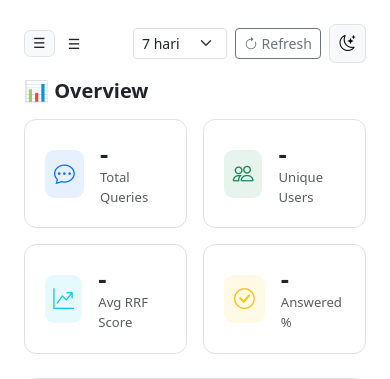
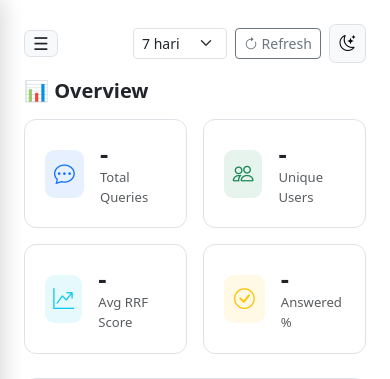
Before and after one commit to toha518/chatbot-qna, a Flask app: template templates/dashboard.html in a window 390 px wide. Shown: the top 379 px of the page. Run offline with Flask 3, Linux system fonts and the light colour scheme; the template is opened without the code that fills it, so the values that code supplies are empty; some libraries are stand-ins or nearby versions.

Commit message:
fix(dashboard): three critical bugs — external links, mobile sidebar, hamburger
1. External links (FAQ/QnA) blocked by JS preventDefault:
   - Navigation handler now skips links without data-page attribute
   - if (!this.dataset.page) return → browser follows href normally

2. Mobile sidebar overlay fixed:
   - Single hamburger button toggles ☰/✕ text
   - Click outside sidebar auto-closes
   - Removed conflicting X button from top bar

3. CSS cleanup:
   - Replaced nav-toggle-btn with sidebar-hamburger
   - Mobile sidebar gets box-shadow overlay
   - Separate collapsed (desktop) vs open (mobile) states

```diff
--- a/templates/dashboard.html
+++ b/templates/dashboard.html
@@ -60,7 +60,11 @@
     .sidebar.collapsed { transform: translateX(-100%); }
     .sidebar.collapsed ~ .main-content { margin-left: 0; }
     .sidebar.collapsed ~ .sidebar-toggle { left: 0; border-radius: 0 .4rem .4rem 0; }
-    .nav-toggle-btn { cursor: pointer; padding: .35rem .5rem; border-radius: .4rem; border: 1px solid var(--bs-border-color); background: var(--bs-tertiary-bg); color: var(--bs-body-color); line-height: 1; }
+    .sidebar-hamburger {
+      display: none; padding: .25rem .5rem; border-radius: .4rem;
+      border: 1px solid var(--bs-border-color); background: var(--bs-tertiary-bg);
+      font-size: 1.1rem; line-height: 1; cursor: pointer;
+    }
     .stat-card {
       border-radius: .75rem; padding: 1.25rem;
       display: flex; align-items: center; gap: 1rem;
@@ -99,11 +103,15 @@
     .terminal-box .err { color: #f38ba8; }
     .theme-toggle { cursor: pointer; padding: .4rem .6rem; border-radius: .4rem; border: 1px solid var(--bs-border-color); background: var(--bs-tertiary-bg); }
     @media (max-width: 768px) {
-      .sidebar { transform: translateX(-100%); }
+      .sidebar {
+        transform: translateX(-100%);
+        box-shadow: 4px 0 20px rgba(0,0,0,.15);
+      }
       .sidebar.open { transform: translateX(0); }
+      .sidebar.collapsed { transform: translateX(-100%); }
       .main-content { margin-left: 0; }
       .sidebar-toggle { display: none; }
-      .nav-toggle-btn { display: inline-flex !important; }
+      .sidebar-hamburger { display: inline-flex; }
     }
   </style>
 </head>
@@ -136,10 +144,7 @@
   <div class="main-content" id="mainContent">
     <!-- Top Bar -->
     <div class="d-flex justify-content-between align-items-center mb-3">
-      <div>
-        <button class="btn btn-sm d-none nav-toggle-btn" onclick="toggleSidebar()">☰</button>
-        <button class="btn btn-sm d-md-none" onclick="mobileToggle()">☰</button>
-      </div>
+      <button class="btn btn-sm sidebar-hamburger" onclick="toggleMobileSidebar()" id="hamburgerBtn">☰</button>
       <div class="d-flex align-items-center gap-2 ms-auto">
         <select class="form-select form-select-sm" style="width:auto" id="timeRange" onchange="refreshAll()">
           <option value="1">Hari ini</option>
@@ -150,7 +155,7 @@
         </select>
         <button class="btn btn-sm btn-outline-secondary" onclick="refreshAll()" id="refreshBtn"><i class="bi bi-arrow-clockwise"></i> Refresh</button>
         <button class="theme-toggle" onclick="toggleTheme()" title="Toggle dark/light mode" id="themeBtn"><i class="bi bi-moon-stars"></i></button>
-        <button class="btn btn-sm d-md-none" onclick="document.getElementById('sidebar').classList.remove('open')" id="closeSidebarBtn" style="display:none"><i class="bi bi-x-lg"></i></button>
+
       </div>
     </div>
 
@@ -380,6 +385,8 @@
     // Navigation
     document.querySelectorAll('.sidebar-nav .nav-link').forEach(el => {
       el.addEventListener('click', function(e) {
+        // Skip external links (no data-page attribute)
+        if (!this.dataset.page) return;  // biarin default behavior (href langsung)
         e.preventDefault();
         document.querySelectorAll('.sidebar-nav .nav-link').forEach(n => n.classList.remove('active'));
         this.classList.add('active');
@@ -393,6 +400,12 @@
         if (this.dataset.page === 'analytics') loadAnalytics();
         if (this.dataset.page === 'system') startSystemPoll();
         if (this.dataset.page === 'topfaq') loadTopFAQ();
+        // Close sidebar on mobile after navigation
+        const sb = document.getElementById('sidebar');
+        if (sb.classList.contains('open')) {
+          sb.classList.remove('open');
+          document.getElementById('hamburgerBtn').textContent = '☰';
+        }
       });
     });
 
@@ -784,19 +797,19 @@
       localStorage.setItem('sidebar_collapsed', isCollapsed ? '1' : '0');
     }
 
-    function mobileToggle() {
+    function toggleMobileSidebar() {
       const sb = document.getElementById('sidebar');
-      const closeBtn = document.getElementById('closeSidebarBtn');
-      sb.classList.toggle('open');
-      closeBtn.style.display = sb.classList.contains('open') ? 'inline-block' : 'none';
+      const btn = document.getElementById('hamburgerBtn');
+      const isOpen = sb.classList.toggle('open');
+      btn.textContent = isOpen ? '✕' : '☰';
     }
 
     // Click outside sidebar on mobile to close
-    document.getElementById('mainContent').addEventListener('click', function() {
+    document.getElementById('mainContent').addEventListener('click', function(e) {
       const sb = document.getElementById('sidebar');
       if (sb.classList.contains('open')) {
         sb.classList.remove('open');
-        document.getElementById('closeSidebarBtn').style.display = 'none';
+        document.getElementById('hamburgerBtn').textContent = '☰';
       }
     });
 
```
